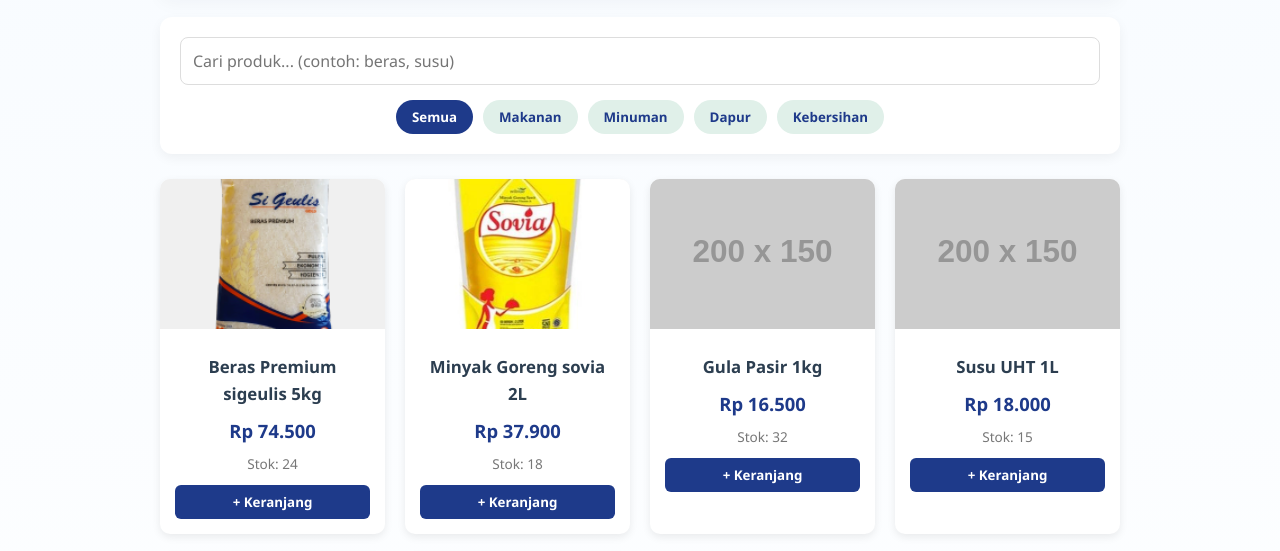
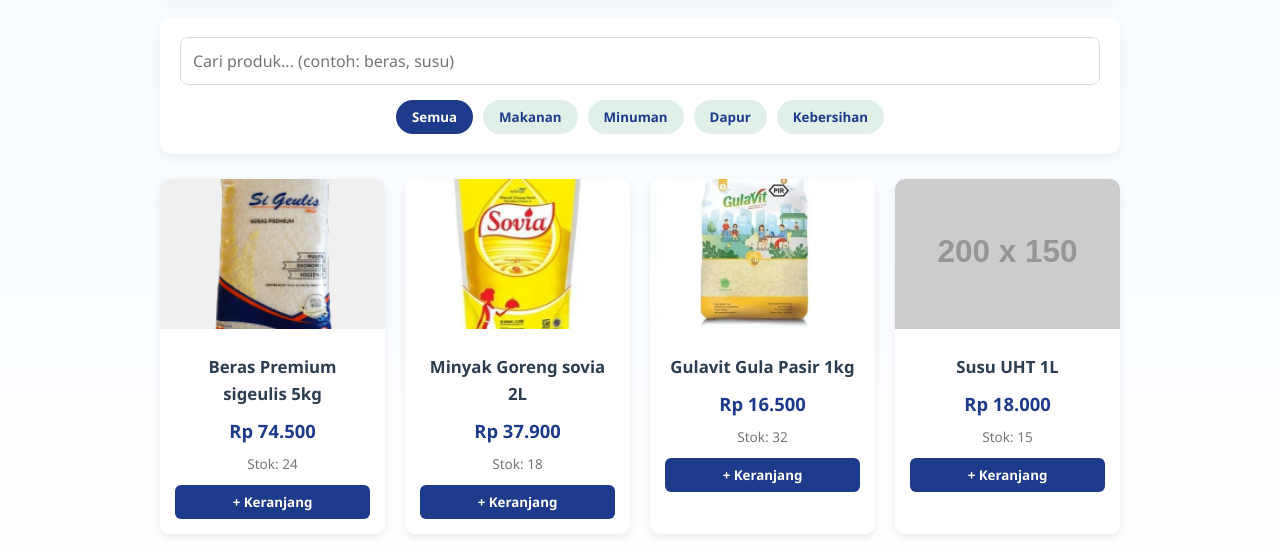
Before and after one commit to acbhemart/acb-hemart, a plain HTML site: page index.html in a window 1280 px wide. Shown: the part 249-800 px from the top of the page. Drawn offline with Linux system fonts and the light colour scheme; placeholder pictures from the web are drawn by us.

Commit message:
Update index.html

```diff
--- a/index.html
+++ b/index.html
@@ -744,7 +744,7 @@
     const products = [
       { id: 1, name: "Beras Premium sigeulis 5kg", price: 74500, stock: 24, category: "makanan", image: "sigeulis.png" },
       { id: 2, name: "Minyak Goreng sovia 2L", price: 37900, stock: 18, category: "dapur", image: "sovia2l.jpg" },
-      { id: 3, name: "Gula Pasir 1kg", price: 16500, stock: 32, category: "makanan", image: "https://via.placeholder.com/200x150?text=Gula+Pasir" },
+      { id: 3, name: "Gulavit Gula Pasir 1kg", price: 16500, stock: 32, category: "makanan", image: "gulavit 1kg.png" },
       { id: 4, name: "Susu UHT 1L", price: 18000, stock: 15, category: "minuman", image: "https://via.placeholder.com/200x150?text=Susu+UHT" },
       { id: 5, name: "Telur Ayam (1 kg)", price: 28000, stock: 20, category: "makanan", image: "https://via.placeholder.com/200x150?text=Telur+Ayam" },
       { id: 6, name: "Sabun Mandi (Pack isi 6)", price: 22000, stock: 27, category: "kebersihan", image: "https://via.placeholder.com/200x150?text=Sabun+Mandi" },
```
